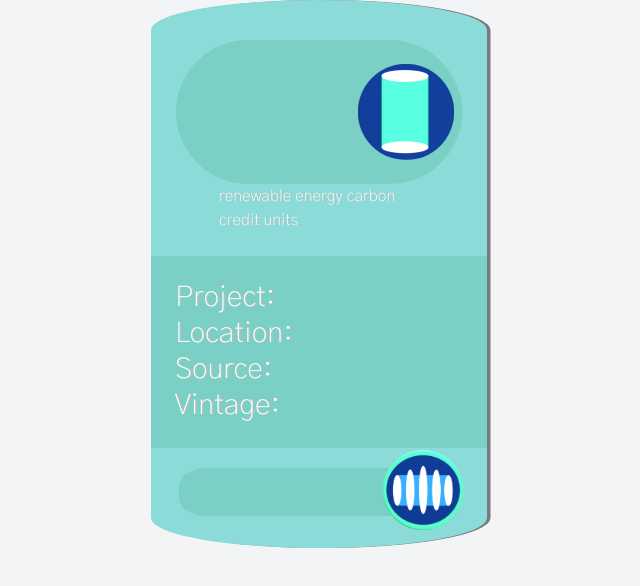
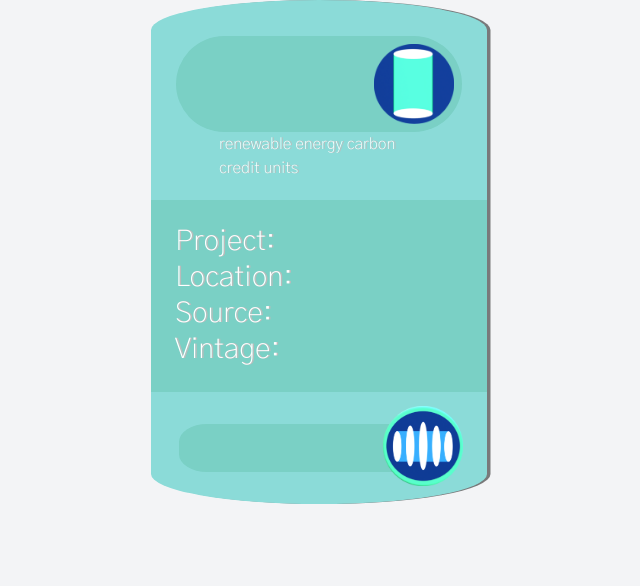
Before and after one commit to maclarenscott/carbovalentcard, a website: page src/index.html in a window 1280 px wide. Shown: the whole page, without its empty margins (321-961 px from the left). Drawn offline with nearby package versions, Linux system fonts and the light colour scheme.

Commit message:
fixed padding

```diff
--- a/src/index.html
+++ b/src/index.html
@@ -29,15 +29,15 @@
       <div
         class="font-extralight bg-white shadow-lg py-8 px-0 m-auto  main-card"
       >
-        <div class="grid  justify-items-center px-3 py-2">
-          <div class="flex w-11/12 rounded-full items-center bg-highlight px-2 py-6">
+        <div class="grid  justify-items-center px-3 py-1">
+          <div class="flex w-11/12 rounded-full items-center bg-highlight px-2 py-2">
             <h1 class="text-white w-100 mr-2">
               <!-- Text goes here -->
             </h1>
             <img
               src="./img/headimg.png"
               alt="Tailwind CSS Logo"
-              class="w-24 h-24 ml-auto"
+              class="w-20 h-20 ml-auto"
             />
           </div>
 
@@ -61,8 +61,8 @@
             </div>
           </div>
         </div>
-        <div class="flex foot w-10/12 rounded-full items-center bg-highlight px-2 py-2 grid-cols-2 mt-5 mx-auto allow-overlap">
-          <div class="grid grid-rows-2">
+        <div class="flex foot w-10/12 rounded-full items-center bg-highlight px-2 py-2 grid-cols-2 mt-8 mx-auto allow-overlap">
+          <div class="grid grid-rows-2 ">
           <!-- <p class="text-sm text-white w-100 mr-2 ">ID: IN-5-277480604-2-2-0-6484</p>
           <p class="text-sm text-white w-100 mr-2 ">- IN-5-277549035-2-2-0-6484</p> -->
           <p class="text-sm text-white w-100 mr-2 "><!--Text goes here--></p>
```
Also changed, not shown: 1 other file.
